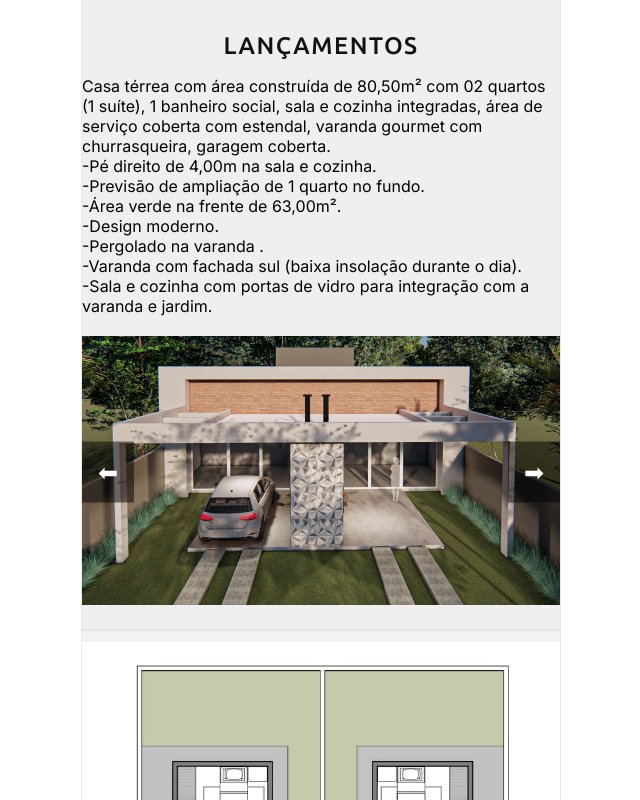
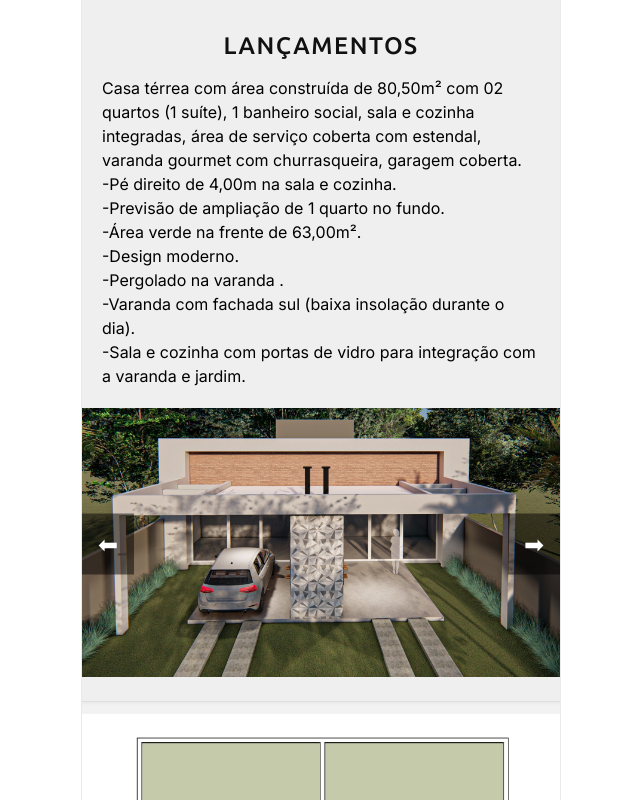
Before and after one commit to danielclaytonborgtx/DC-Imob, a React (Vite) app: page /slideshow in a window 1280 px wide. Shown: the top 800 px of the page, without its empty margins (319-959 px from the left). Built offline with nearby package versions, Linux system fonts and the light colour scheme.

Commit message:
commit 14

```diff
--- a/src/pages/SlideShowPage/SlideShowPage.tsx
+++ b/src/pages/SlideShowPage/SlideShowPage.tsx
@@ -1,5 +1,4 @@
-import { useState } from "react";
-import { Text } from "../../components/Text";
+import React, { useState } from "react";
 import { Title } from "../../components/Title";
 import image2 from "../../assets/Image2.jpeg";
 import image3 from "../../assets/Image3.jpeg";
@@ -17,10 +16,11 @@ import {
   FooterContainer,
   ContactText,
   WhatsappLink,
-  WhatsappIcon
+  WhatsappIcon,
+  StyledText
 } from "./styles";
 
-const Footer = () => {
+const Footer: React.FC = () => {
   return (
     <FooterContainer>
       <ContactText>Entre em contato:</ContactText>
@@ -37,7 +37,7 @@ const Footer = () => {
 
 const slideImages = [image2, image3, image4, image5];
 
-export function SlideShowPage() {
+export const SlideShowPage: React.FC = () => {
   const [currentSlide, setCurrentSlide] = useState(0);
 
   const nextSlide = () => {
@@ -51,7 +51,8 @@ export function SlideShowPage() {
   return (
     <Container>
       <Title>Lançamentos</Title>
-      <Text>Casa térrea com área construída de 80,50m² com 02 quartos (1 suíte), 1 banheiro social, sala e cozinha integradas, área de serviço coberta com estendal, varanda gourmet com churrasqueira, garagem coberta. <br />
+      <StyledText>
+        Casa térrea com área construída de 80,50m² com 02 quartos (1 suíte), 1 banheiro social, sala e cozinha integradas, área de serviço coberta com estendal, varanda gourmet com churrasqueira, garagem coberta. <br />
         -Pé direito de 4,00m na sala e cozinha. <br />
         -Previsão de ampliação de 1 quarto no fundo. <br />
         -Área verde na frente de 63,00m². <br />
@@ -59,7 +60,7 @@ export function SlideShowPage() {
         -Pergolado na varanda . <br />
         -Varanda com fachada sul (baixa insolação durante o dia). <br />
         -Sala e cozinha com portas de vidro para integração com a varanda e jardim.
-      </Text>
+      </StyledText>
       <SlideshowContainer>
         <Slide>
           <PrevButton onClick={prevSlide}>&#x2B05;</PrevButton>
@@ -75,4 +76,4 @@ export function SlideShowPage() {
   );
 }
 
-export default SlideShowPage; // Exportar o componente por padrão se necessário
+export default SlideShowPage;
--- a/src/pages/SlideShowPage/styles.ts
+++ b/src/pages/SlideShowPage/styles.ts
@@ -72,6 +72,7 @@ export const ContactText = styled.p`
 export const WhatsappLink = styled.a`
   color: green;
   font-size: 2rem;
+  display: inline-block; /* Adiciona a capacidade de transformar */
   transition: transform 0.3s;
 
   &:hover {
@@ -82,3 +83,9 @@ export const WhatsappLink = styled.a`
 export const WhatsappIcon = styled(FaWhatsapp)`
   vertical-align: middle;
 `;
+
+export const StyledText = styled.p`
+  margin: 0 20px; /* Adiciona margem lateral */
+  font-size: 1rem; /* Adiciona estilo ao texto */
+  line-height: 1.5; /* Adiciona espaçamento entre linhas */
+`;
```
Lines whose indentation alone changed are shown as unchanged.
